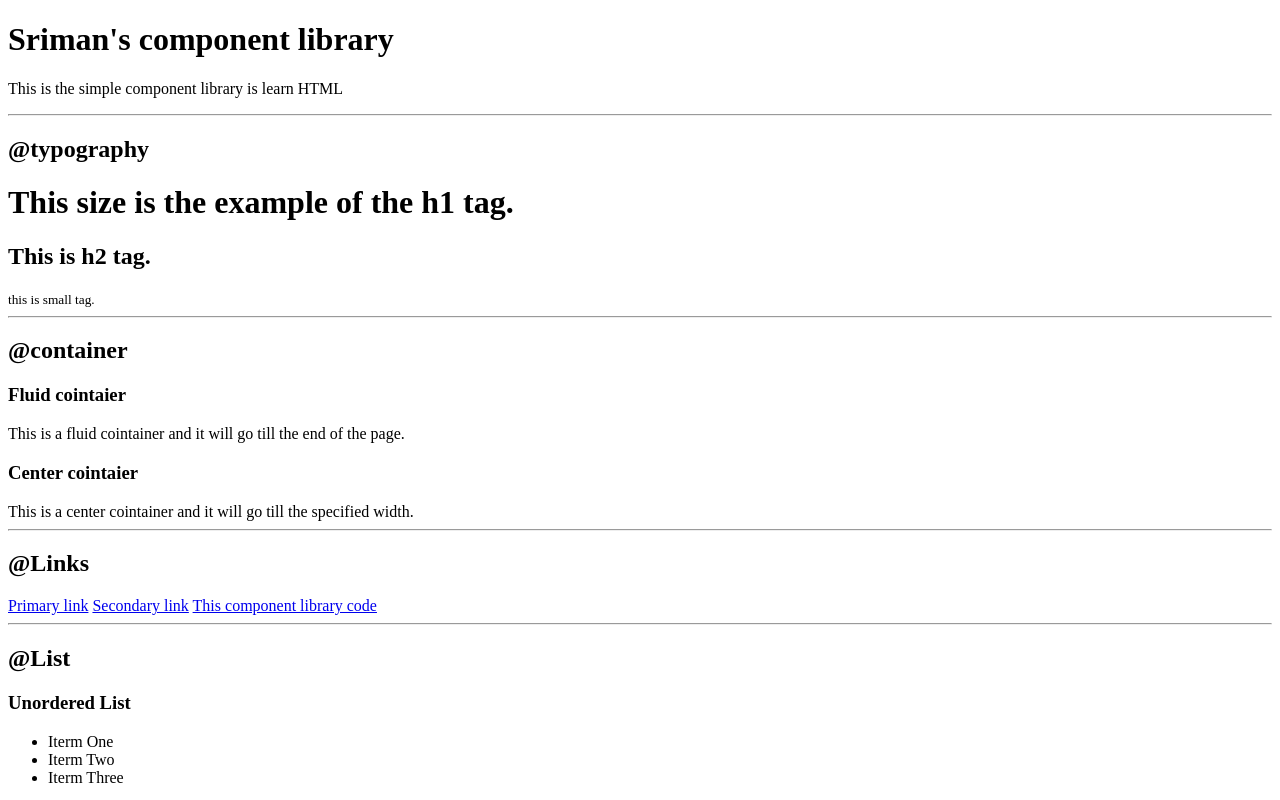
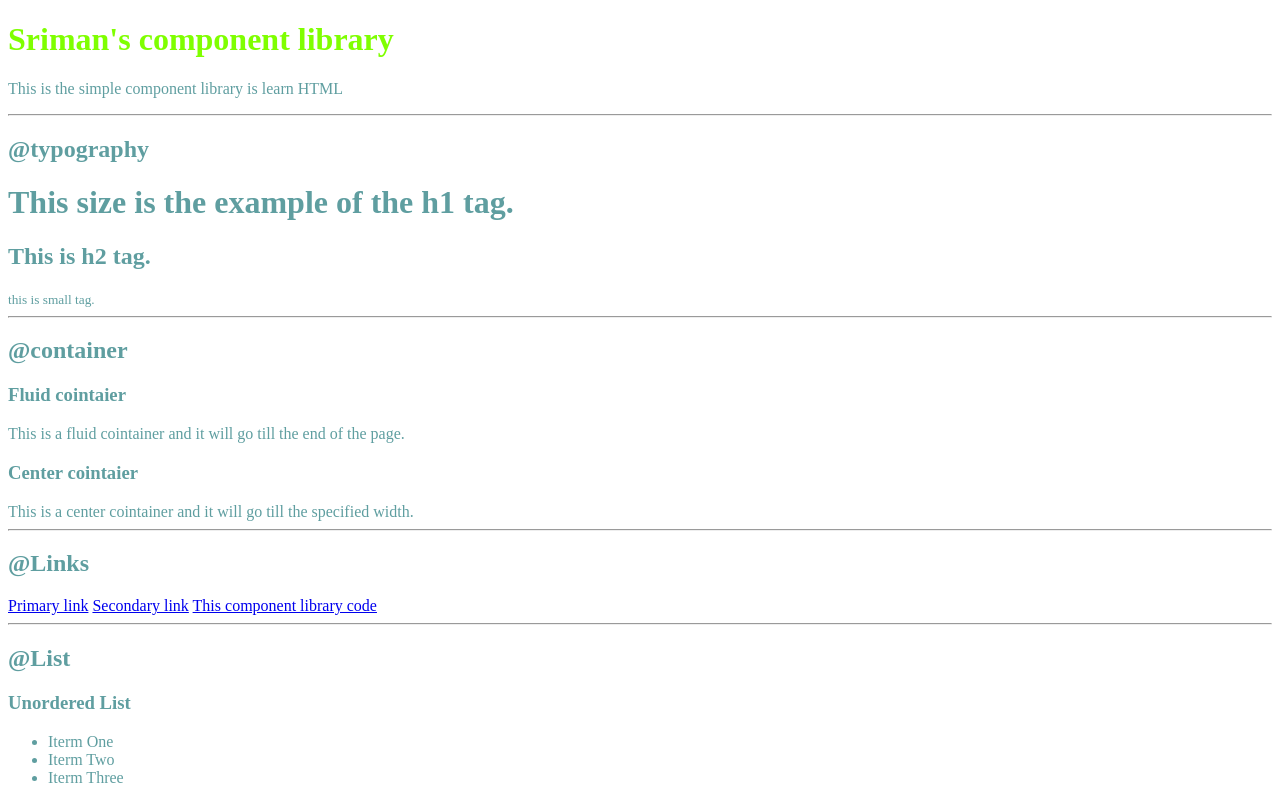
Before and after one commit to srimanram/Neogcamp-Responsive-website, a plain HTML site: page index.html in a window 1280 px wide. Shown: the top 800 px of the page. Drawn offline with Linux system fonts and the light colour scheme.

Commit message:
css import and selector

```diff
--- a/index.html
+++ b/index.html
@@ -6,10 +6,11 @@
     <meta http-equiv="X-UA-Compatible" content="IE=edge">
     <meta name="viewport" content="width=device-width, initial-scale=1.0">
     <title>component library</title>
+    <link href="styles.css" rel="stylesheet"/>
 </head>
 
 <body>
-    <h1>Sriman's component library </h1>
+    <h1 class="my--heading">Sriman's component library </h1>
     <p>This is the simple component library is learn HTML</p>
     <hr>
     <h2>@typography</h2>
@@ -92,12 +93,5 @@
             <li>Superman</li>
         </ul>
     </footer>
-
-
-
-
-
-
 </body>
-
 </html>
--- /dev/null
+++ b/styles.css
@@ -0,0 +1,6 @@
+ body{
+     color: cadetblue;
+ }
+ .my--heading{
+     color: chartreuse;
+ }
```
